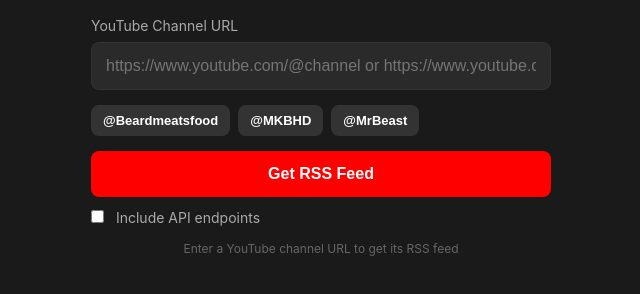
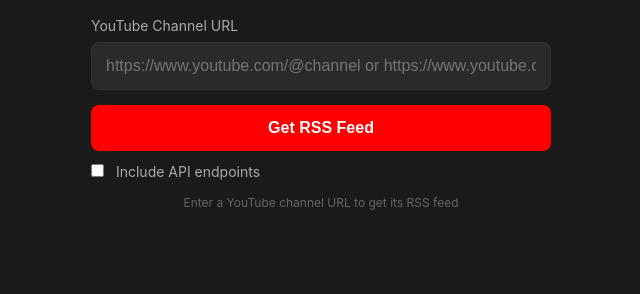
Before and after one commit to DisabledAbel/YouTube-RSS-Feed-Scanner, a plain HTML site: page api/index.html in a window 1280 px wide. Shown: the part 52-346 px from the top of the page, without its empty margins (319-959 px from the left). Drawn offline with Linux system fonts and the light colour scheme.

Commit message:
Remove recommended channel preset buttons from UI

```diff
--- a/api/index.html
+++ b/api/index.html
@@ -88,18 +88,6 @@
             padding: 15px;
             border-radius: 8px;
         }
-        .presets {
-            display: flex;
-            gap: 8px;
-            flex-wrap: wrap;
-            margin-bottom: 15px;
-        }
-        .preset-btn {
-            width: auto;
-            padding: 8px 12px;
-            font-size: 13px;
-            background: #333;
-        }
         .note {
             font-size: 12px;
             color: #666;
@@ -134,12 +122,6 @@
         <input type="text" id="channelUrl" placeholder="https://www.youtube.com/@channel or https://www.youtube.com/c/username">
     </div>
 
-    <div class="presets">
-        <button class="preset-btn" onclick="setPreset('@Beardmeatsfood')">@Beardmeatsfood</button>
-        <button class="preset-btn" onclick="setPreset('@MKBHD')">@MKBHD</button>
-        <button class="preset-btn" onclick="setPreset('@MrBeast')">@MrBeast</button>
-    </div>
-
     <button id="getFeedBtn" onclick="getFeed()">Get RSS Feed</button>
     <div class="input-group" style="margin-top: 12px;">
         <label>
@@ -154,10 +136,6 @@
     <div id="toast" class="toast"></div>
 
     <script>
-        function setPreset(channel) {
-            document.getElementById('channelUrl').value = 'https://www.youtube.com/' + channel;
-        }
-
         function showToast(message, isError = false) {
             const toast = document.getElementById('toast');
             toast.textContent = message;
```
Also changed, not shown: index.html (+0 -22 lines), templates/index.html (+0 -22 lines).
